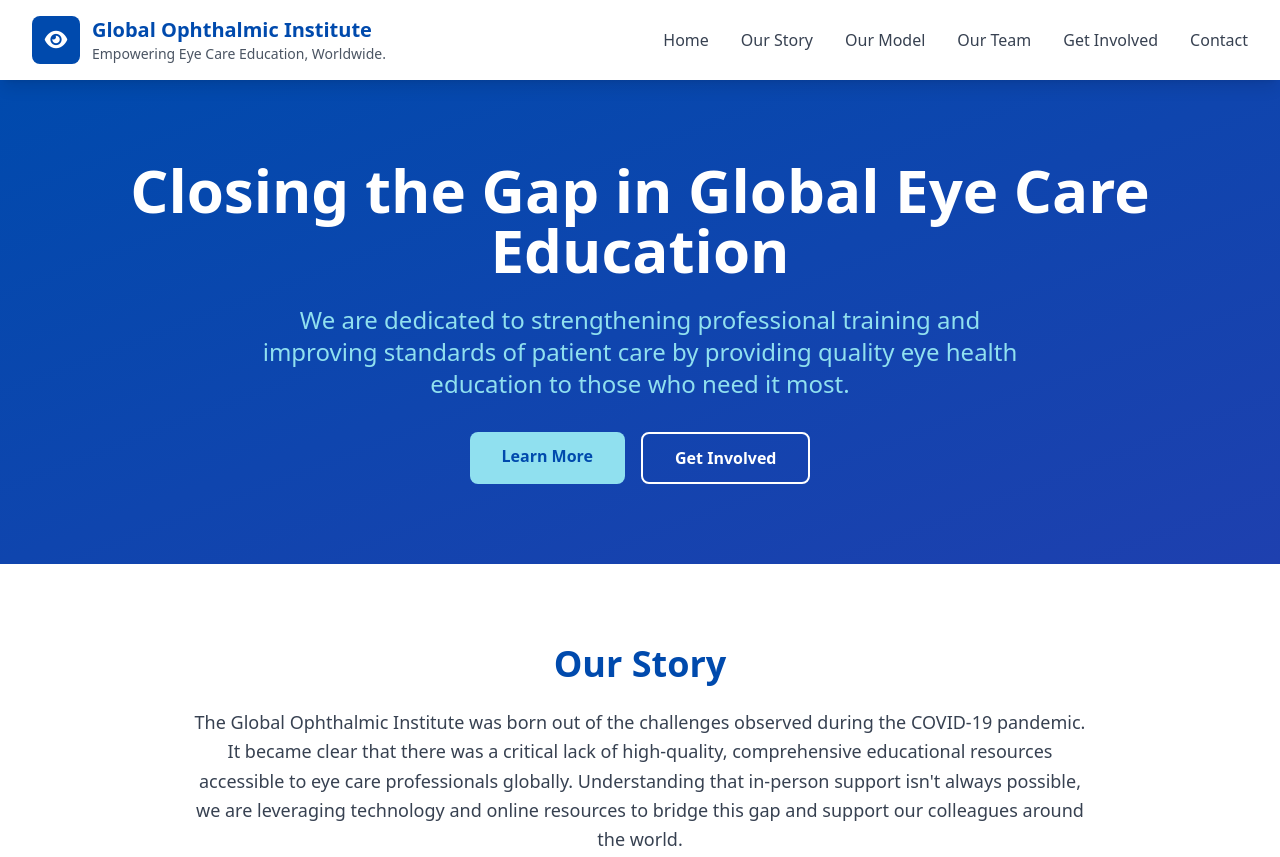
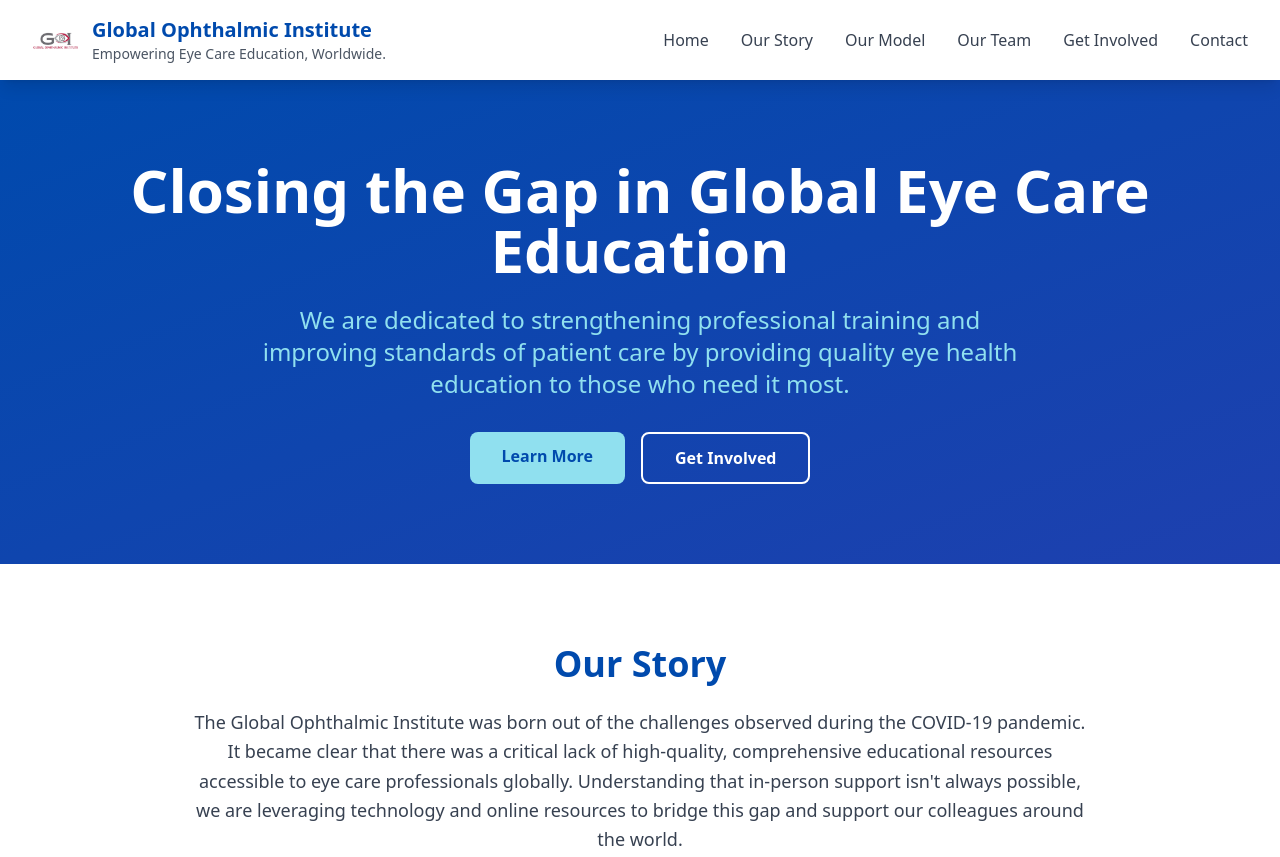
Before and after one commit to BenjiGOI/goi-website, a website: page index.html in a window 1280 px wide. Shown: the top 857 px of the page. Drawn offline with nearby package versions, Linux system fonts and the light colour scheme.

Commit message:
Replace header icon with PNG logo

```diff
--- a/index.html
+++ b/index.html
@@ -27,9 +27,7 @@
             <div class="flex justify-between items-center py-4">
                 <!-- Logo Placeholder -->
                 <div class="flex items-center space-x-3">
-                    <div class="w-12 h-12 bg-deep-blue rounded-lg flex items-center justify-center">
-                        <i class="fas fa-eye text-white text-xl"></i>
-                    </div>
+                    <img src="images/goi-logo.png/Old logo.png" alt="Global Ophthalmic Institute Logo" class="w-12 h-12 object-contain">
                     <div>
                         <h1 class="text-xl font-bold text-deep-blue">Global Ophthalmic Institute</h1>
                         <p class="text-sm text-gray-600">Empowering Eye Care Education, Worldwide.</p>
```
